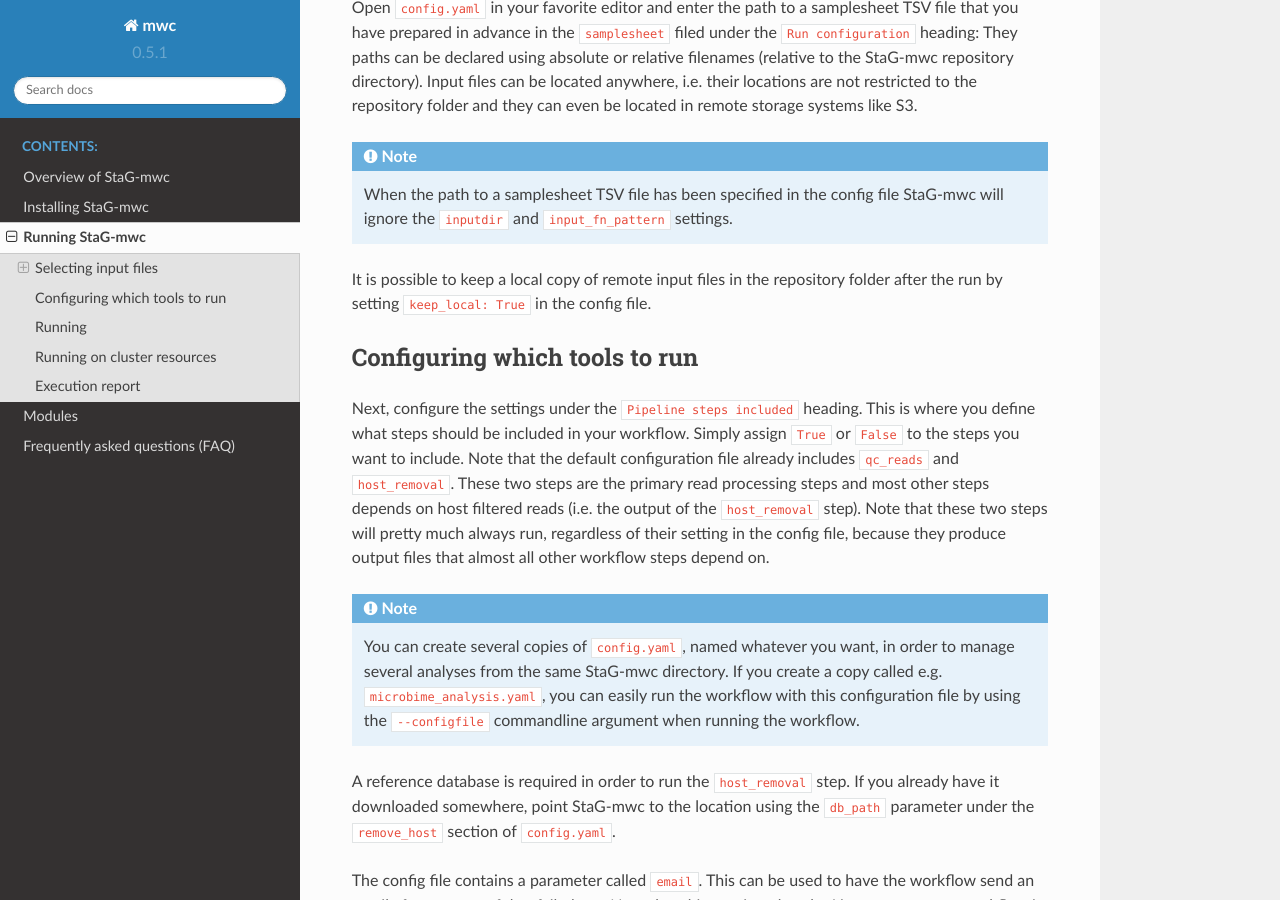
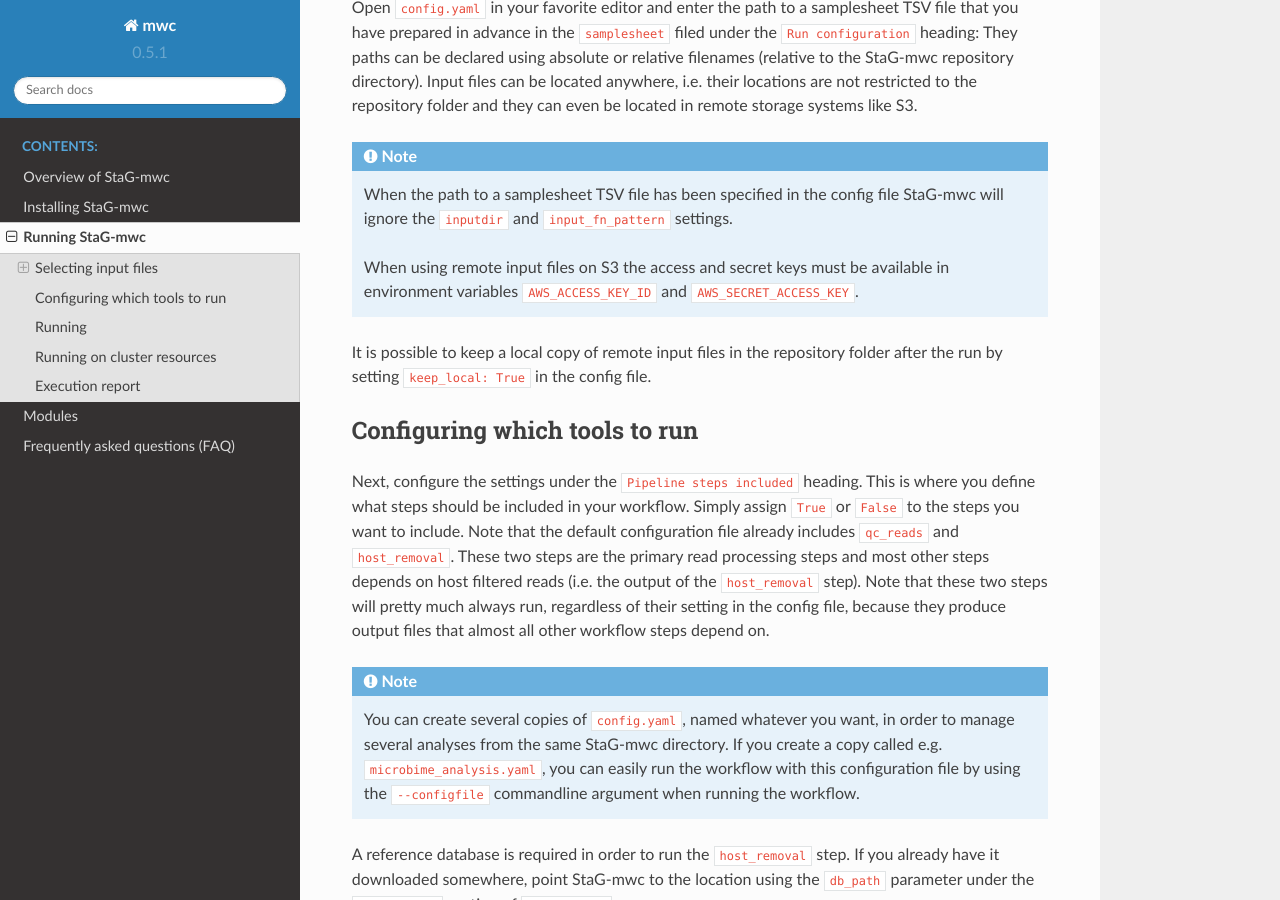
Before and after one commit to ctmrbio/stag-mwc, a Sphinx documentation site: the page built from docs/source/running.rst, in a window 1280 px wide and 900 px high, scrolled down 1097 px. Built offline with Sphinx 7.4.7 and the Read the Docs theme 2.0.0, drawn with Linux system fonts in a browser that asks for light colours.

Commit message:
Mention S3 access and secret keys in docs

```diff
--- a/docs/source/running.rst
+++ b/docs/source/running.rst
@@ -55,6 +55,10 @@
    When the path to a samplesheet TSV file has been specified in the config
    file |full_name| will ignore the ``inputdir`` and ``input_fn_pattern``
    settings.
+
+   When using remote input files on S3 the access and secret keys must be
+   available in environment variables ``AWS_ACCESS_KEY_ID`` and
+   ``AWS_SECRET_ACCESS_KEY``.
 
 It is possible to keep a local copy of remote input files in the repository
 folder after the run by setting ``keep_local: True`` in the config file.
```
